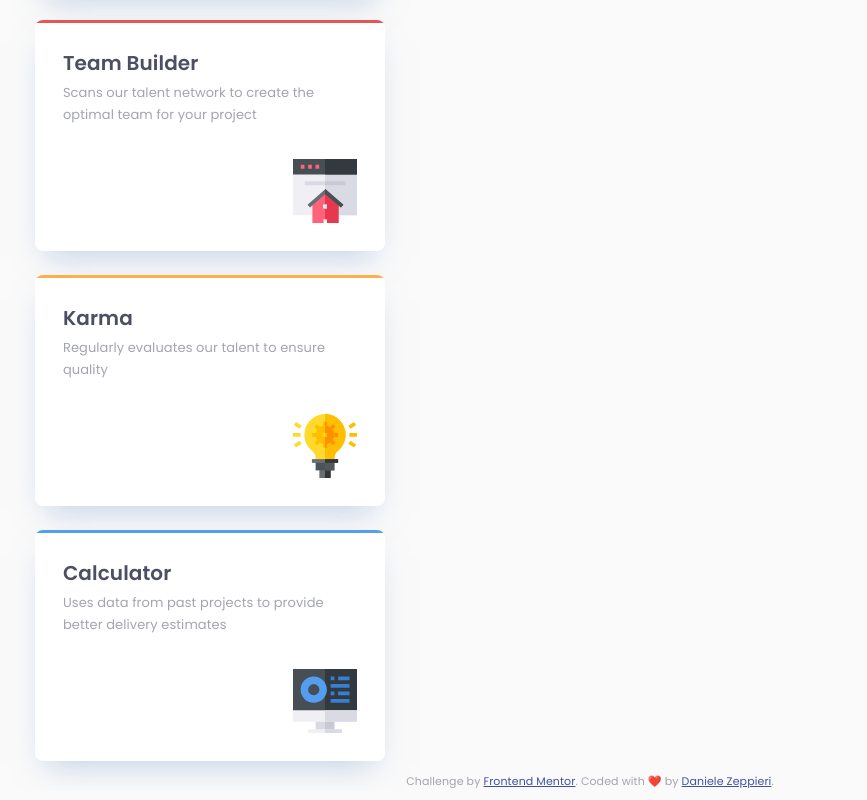
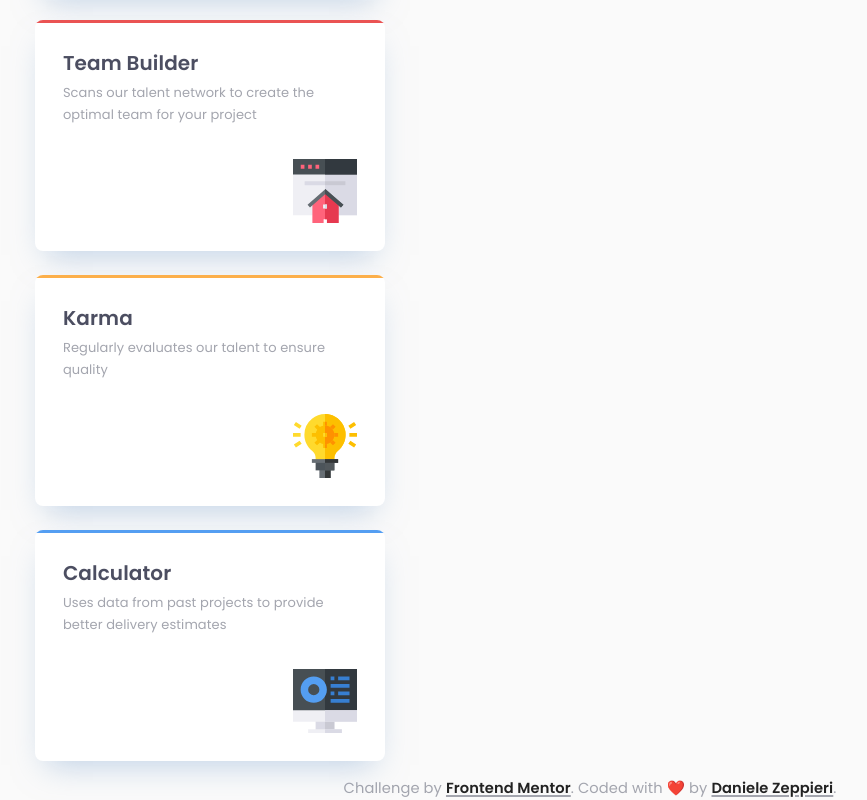
Before and after one commit to dedo-dev/four-card-feature-section, a plain HTML site: page index.html in a window 1280 px wide. Shown: the part 566-1366 px from the top of the page, without its empty margins (50-917 px from the left). Drawn offline with Linux system fonts and the light colour scheme.

Commit message:
attribution class fixed

```diff
--- a/index.css
+++ b/index.css
@@ -222,5 +222,14 @@ body {
 }
 
 
-.attribution { font-size: 11px; text-align: center; }
-.attribution a { color: hsl(228, 45%, 44%); }
+.attribution {
+  font-size: var(--fs-attribution);
+  text-align: center;
+}
+
+.attribution a {
+  color: #222;
+  font-weight: 600;
+  text-decoration: .125rem underline var(--clr-bodyTxt);
+  text-underline-offset: .125rem;
+}
```
